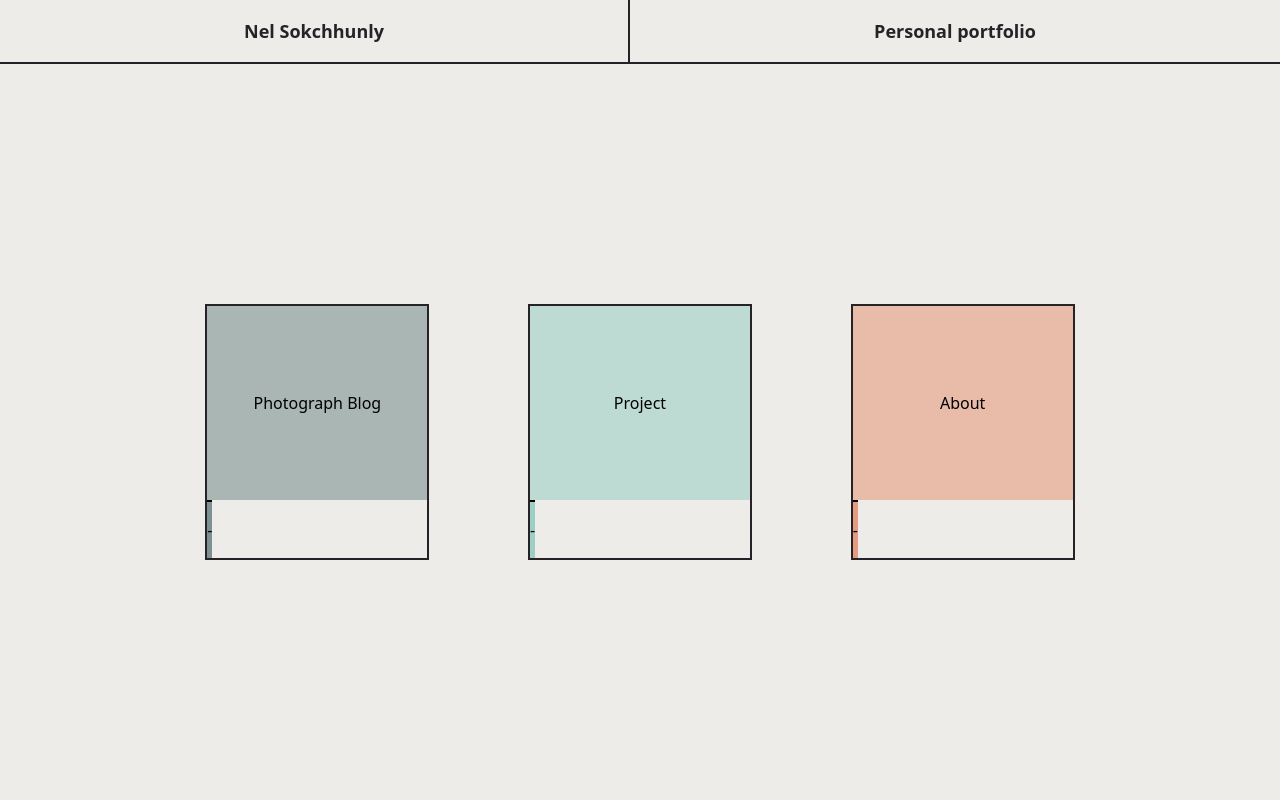
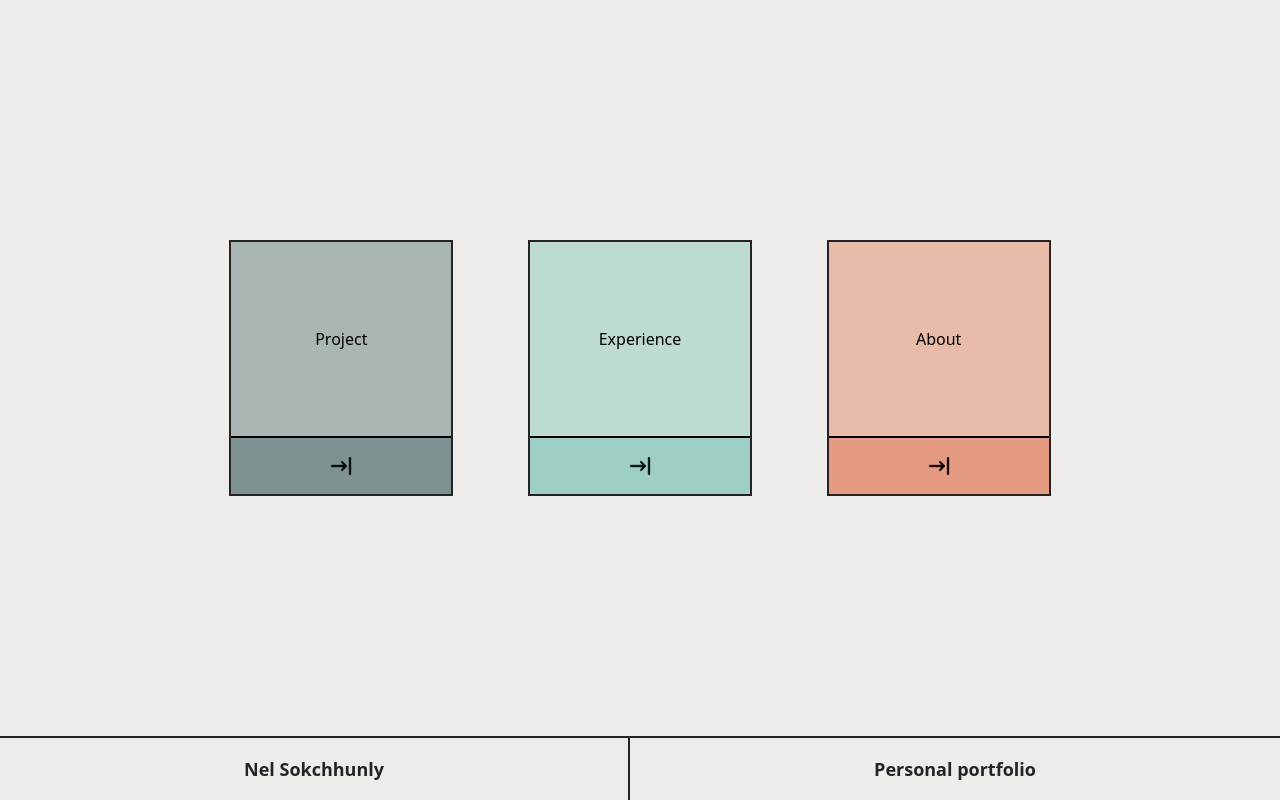
Before and after one commit to Nel-sokchhunly/personal-portfolio, a Next.js app: page / in a window 1280 px wide. Built offline with nearby package versions, Linux system fonts and the light colour scheme.

Commit message:
minor changes

```diff
--- a/components/homepage/main_button.tsx
+++ b/components/homepage/main_button.tsx
@@ -17,9 +17,9 @@ function MainButton({ title, color, page }: MainButtonProps) {
       <Link href={"/" + page}>
         <button
           typeof="button"
-          className={`text-center border-t-2 border-black py-4 cursor-pointer ${color} bg-opacity-50 hover:bg-primary focus:bg-primary  `}
+          className={`flex justify-center border-t-2 border-black py-4 cursor-pointer ${color} bg-opacity-50 hover:bg-primary focus:bg-primary  `}
         >
-          {"-"}
+          <img src="assets/enter.png" alt="enter button" className='h-6' />
         </button>
       </Link>
     </div>
--- a/components/homepage/navbar.tsx
+++ b/components/homepage/navbar.tsx
@@ -6,7 +6,7 @@ const Title = ({ text, className }: { text: String; className?: String }) => (
 
 function Navbar() {
   return (
-    <div className="h-16 w-full flex justify-evenly items-center border-b-2 border-secondary">
+    <div className="h-16 w-full flex justify-evenly bg-primary items-center border-t-2 border-secondary sticky bottom-0 right-0">
       <Title text="Nel Sokchhunly" />
       <div className="border-l-2 border-secondary h-full hidden sm:block" />
       <Title text="Personal portfolio " className="hidden sm:block" />
--- a/layouts/MainLayout.tsx
+++ b/layouts/MainLayout.tsx
@@ -7,15 +7,15 @@ type BackNavbarProps = {
 
 export default function MainLayout({ children }: BackNavbarProps) {
   return (
-    <div className="bg-primary min-h-screen flex flex-col">
-      <div className="w-full h-16 flex justify-center items-center border-b-2 border-secondary px-4">
+    <div className="bg-primary flex flex-col relative">
+      <div className="min-h-screen px-4 py-8 overflow-y-scroll">{children}</div>
+      <div className="bg-primary w-full h-16 flex justify-center items-center border-t-2 border-secondary px-4 sticky bottom-0 right-0">
         <Link href="/">
           <div className="cursor-pointer font-semibold text-lg text-secondary">
             Back
           </div>
         </Link>
       </div>
-      {children}
     </div>
   );
 }
--- a/pages/about.tsx
+++ b/pages/about.tsx
@@ -1,6 +1,5 @@
 import MainLayout from "../layouts/MainLayout";
 import Image from "next/image";
-import CreditSection from "../components/credit_section";
 
 const profileImg =
   "https://drive.google.com/file/d/13OfRq4oZVPO83itnK-K7tQd7YZOyAXhZ/view?usp=sharing";
@@ -8,7 +7,7 @@ const profileImg =
 export default function About() {
   return (
     <MainLayout>
-      <div className="p-4 flex flex-col sm:flex-row sm:space-x-4 space-y-4 sm:space-y-0">
+      <div className="flex flex-col sm:flex-row sm:space-x-4 space-y-4 sm:space-y-0">
         <div className=" flex justify-center sm:justify-start">
           <div className="h-72 w-52 xl:w-56 border-2 border-secondary flex flex-col hover:shadow-sm hover:shadow-secondary transition duration-200">
             <div className="relative flex-1 w-full flex items-center justify-center bg-opacity-30 font-medium whitespace-pre-wrap">
--- a/pages/blog.tsx
+++ b/pages/experience.tsx
@@ -1,9 +1,9 @@
 import MainLayout from "../layouts/MainLayout";
 
-export default function Blog() {
+export default function Experience() {
   return (
     <MainLayout>
-      <div>Blog page</div>
+      <div>experience page</div>
     </MainLayout>
   );
 }
--- a/pages/index.tsx
+++ b/pages/index.tsx
@@ -4,12 +4,12 @@ import Navbar from "../components/homepage/navbar";
 function Homepage() {
   return (
     <div className="min-h-screen w-full bg-primary flex flex-col items-center">
-      <Navbar />
-      <div className="w-full lg:w-5/6 flex-1 flex flex-col sm:flex-row justify-evenly items-center">
-        <MainButton title="Photograph Blog" color="bg-accent1" page="blog" />
-        <MainButton title="Project" color="bg-accent2" page="project" />
+      <div className="flex-grow p-12 space-y-12 md:space-y-0 w-full lg:w-5/6 flex-1 flex flex-col md:flex-row justify-evenly items-center">
+        <MainButton title="Project" color="bg-accent1" page="project" />
+        <MainButton title="Experience" color="bg-accent2" page="experience" />
         <MainButton title="About" color="bg-accent3" page="about" />
       </div>
+      <Navbar />
     </div>
   );
 }
--- a/styles/globals.css
+++ b/styles/globals.css
@@ -7,3 +7,14 @@ body {
   min-height: 100%;
   margin: 0px;
 }
+
+/* Hide scrollbar for Chrome, Safari and Opera */
+*::-webkit-scrollbar {
+  display: none;
+}
+
+/* Hide scrollbar for IE, Edge and Firefox */
+* {
+  -ms-overflow-style: none;  /* IE and Edge */
+  scrollbar-width: none;  /* Firefox */
+}
```
Also changed, not shown: package.json (+10 -10 lines), tsconfig.json (+15 -4 lines), public/assets/enter.png (added), 1 other file (tests, documents, lock files or other folders).
